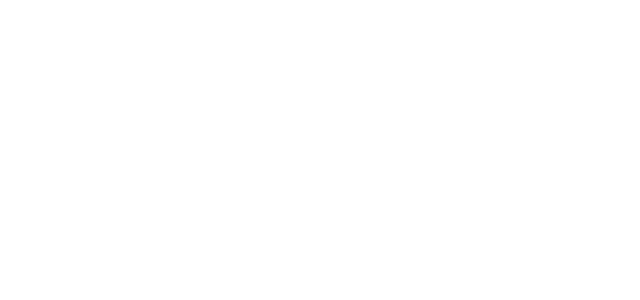
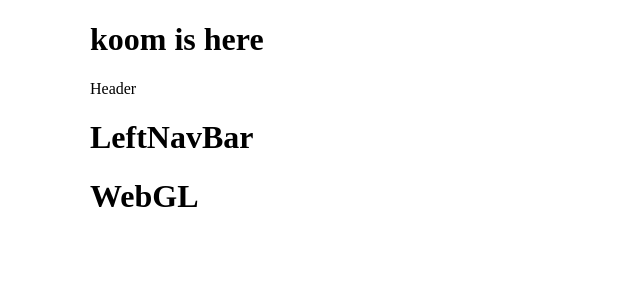
Before and after one commit to zikoom/kooms-day, a React (Create React App) app: page /webgl in a window 1280 px wide. Before the commit this address had no page. Shown: the top 300 px of the page, without its empty margins (0-640 px from the left). Built offline with nearby package versions, Linux system fonts and the light colour scheme.

Commit message:
기초적인 라우팅 해보기

```diff
--- /dev/null
+++ b/src/components/WebGL.js
@@ -0,0 +1,9 @@
+function WebGL(){
+  return (
+    <div>
+      <h1>WebGL</h1>
+    </div>
+  )
+}
+
+export default WebGL;
--- a/src/index.js
+++ b/src/index.js
@@ -8,6 +8,7 @@ import React from 'react';
 import ReactDOM from 'react-dom/client';
 import App from './App';
 import Home from './components/Home'
+import WebGL from "./components/WebGL";
 
 const root = ReactDOM.createRoot(document.getElementById('root'));
 root.render(
@@ -15,6 +16,7 @@ root.render(
     <Routes>
       <Route path="/" element={<App />}>
         <Route index element={<Home />} />
+        <Route path="webgl" element={<WebGL />} />
       </Route>
     </Routes>
   </BrowserRouter>
```
